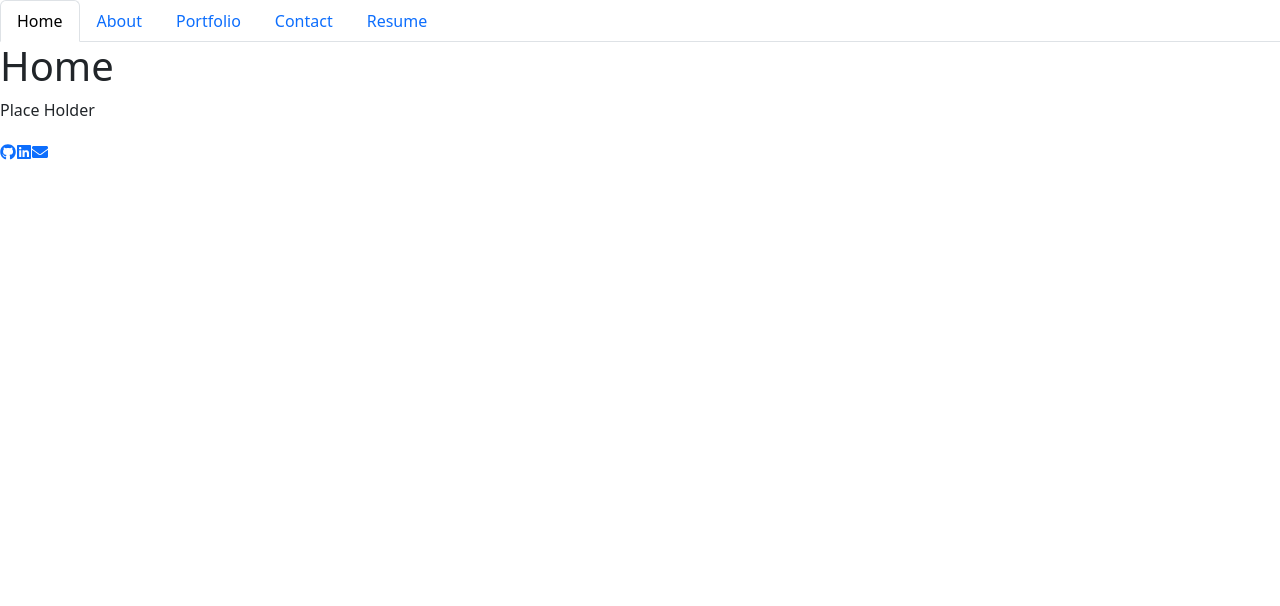
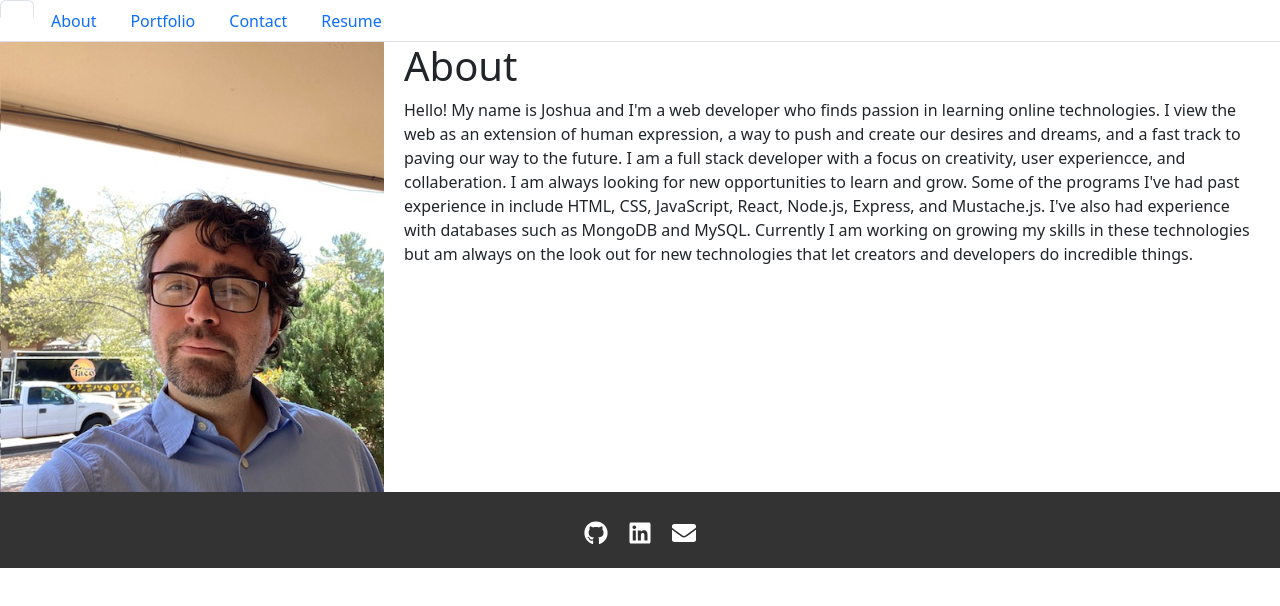
Before and after one commit to spatiallyabsent/joshPortfolio, a React (Vite) app: page / in a window 1280 px wide. Shown: the top 606 px of the page. Built offline with nearby package versions, Linux system fonts and the light colour scheme.

Commit message:
all pages styled, not the best but its there, and make that main homepage an about page

```diff
--- a/src/components/NavTabs.jsx
+++ b/src/components/NavTabs.jsx
@@ -10,7 +10,6 @@ function NavTabs() {
                     to="/"
                     className={currentPage === "/" ? "nav-link active" : "nav-link"}
                 >
-                    Home
                 </Link>
             </li>
             <li className="nav-item">
--- a/src/index.css
+++ b/src/index.css
@@ -16,6 +16,7 @@
     height: 100%;
     object-fit: cover;
 }
+/* for portfolio */
 .portfolio-container {
     display: flex;
     flex-direction: column;
@@ -45,3 +46,26 @@
     height: 100%;
     object-fit: cover;
 }
+/* for footers */
+.footer {
+    background-color: #333; /* Background color of the footer */
+    color: #fff; /* Text color */
+    padding: 20px 0; /* Adjust padding as needed */
+    text-align: center; /* Center align the content */
+}
+
+.social-icons {
+    display: flex;
+    justify-content: center;
+}
+
+.social-icons a {
+    color: #fff; /* Icon color */
+    font-size: 24px; /* Adjust icon size as needed */
+    margin: 0 10px; /* Adjust margin between icons */
+    text-decoration: none; /* Remove underline */
+}
+
+.social-icons a:hover {
+    color: #ccc; /* Icon color on hover */
+}
--- a/src/main.jsx
+++ b/src/main.jsx
@@ -8,7 +8,6 @@ import App from './App';
 import About from './pages/About';
 import Contact from './pages/Contact';
 import Error from './pages/Error';
-import Home from './pages/Home';
 import Portfolio from './pages/Portfolio';
 import Resume from './pages/Resume';
 
@@ -20,7 +19,7 @@ const router = createBrowserRouter([
     children: [
       {
         index: true,
-        element: <Home />,
+        element: <About />,
       },
       {
         path: '/About',
--- a/src/pages/Home.jsx
+++ /dev/null
@@ -1,10 +0,0 @@
-export default function Home() {
-    return (
-      <div>
-        <h1>Home</h1>
-        <p>
-          Place Holder
-        </p>
-      </div>
-    );
-  }
```
